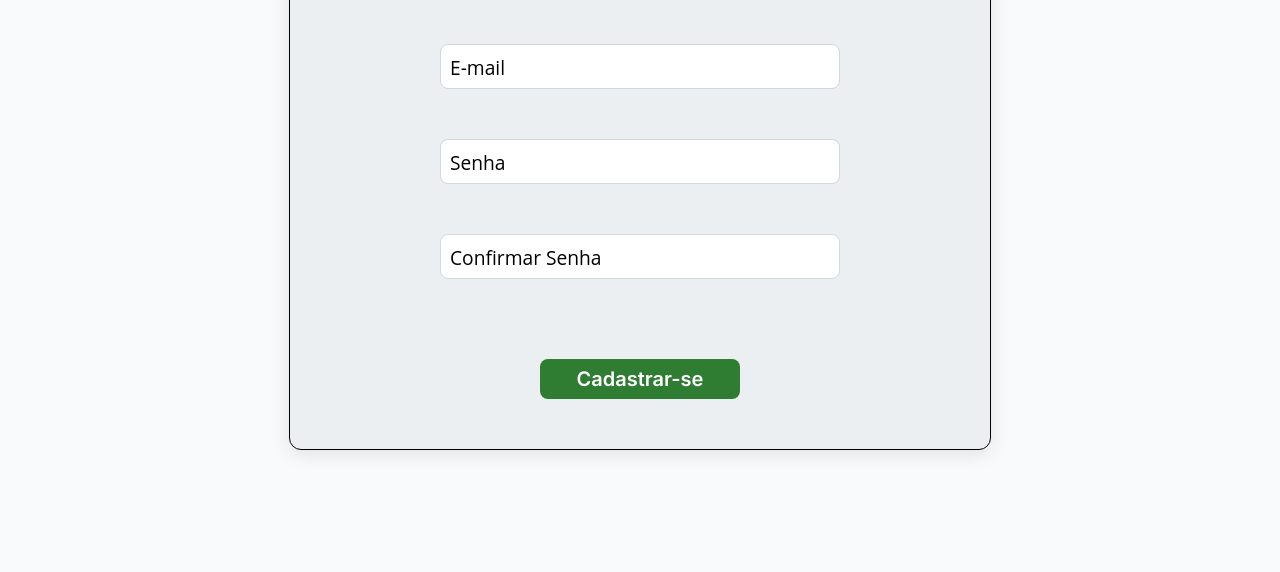
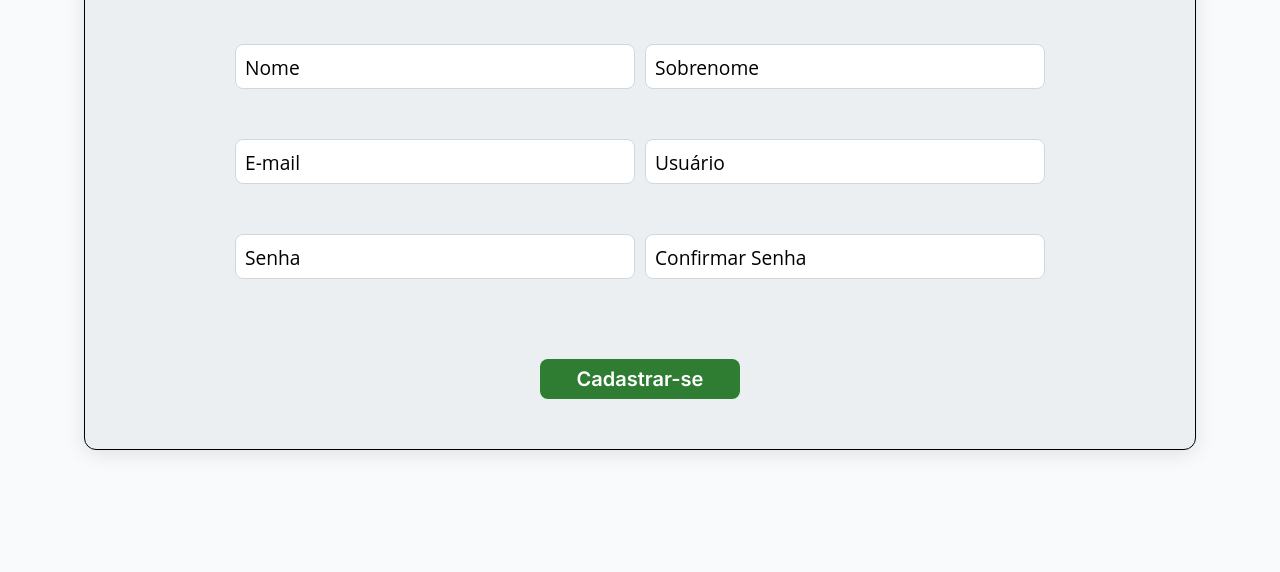
Before and after one commit to Matheus-H-moreira/Finan-as, a website: page public/cadastro_conta/cadastro.html in a window 1280 px wide. Shown: the part 228-800 px from the top of the page. Drawn offline with Linux system fonts and the light colour scheme.

Commit message:
Atualização cadastro

```diff
--- a/public/cadastro_conta/cadastro.html
+++ b/public/cadastro_conta/cadastro.html
@@ -1,21 +1,44 @@
 <!DOCTYPE html>
 <html lang="pt-br">
+
 <head>
     <meta charset="UTF-8">
     <meta name="viewport" content="width=device-width, initial-scale=1.0">
     <title>Cadastro</title>
-    <link href="https://fonts.googleapis.com/css2?family=Inter:wght@400;600&family=Roboto:wght@400;700&display=swap" rel="stylesheet">
+    <link href="https://fonts.googleapis.com/css2?family=Inter:wght@400;600&family=Roboto:wght@400;700&display=swap"
+        rel="stylesheet">
     <link rel="stylesheet" href="style.css">
 </head>
+
 <body>
     <main>
         <h1 id="titulo">Cadastro</h1>
         <div class="inputs">
+            <div class="linha">
+                <div class="input">
+                    <input type="text" name="input nome" id="nome" placeholder="" required>
+                    <label for="nome">Nome</label>
+                </div>
+
+                <div class="input">
+                    <input type="text" name="input sobrenome" id="sobrenome" placeholder="" required>
+                    <label for="sobrenome">Sobrenome</label>
+                </div>
+            </div>
+
+            <div class="linha">
                 <div class="input">
                     <input type="email" name="input email" id="email" placeholder="" required>
                     <label for="email">E-mail</label>
                 </div>
 
+                <div class="input">
+                    <input type="text" name="input nome usuario" id="usuario" placeholder="" required>
+                    <label for="usuario">Usuário</label>
+                </div>
+            </div>
+
+            <div class="linha">
                 <div class="input">
                     <input type="password" name="input senha" id="senha" placeholder="" required>
                     <label for="senha">Senha</label>
@@ -25,13 +48,17 @@
                     <input type="password" name="input confirmar senha" id="confirmarSenha" placeholder="" required>
                     <label for="confirmarSenha">Confirmar Senha</label>
                 </div>
+            </div>
 
             <div class="botao_cadastrar">
-                <button id="botaoCadastro"><h2>Cadastrar-se</h2></button>
+                <button id="botaoCadastro">
+                    <h2>Cadastrar-se</h2>
+                </button>
             </div>
         </div>
     </main>
 
     <script src="app.js"></script>
 </body>
+
 </html>
--- a/public/cadastro_conta/style.css
+++ b/public/cadastro_conta/style.css
@@ -51,6 +51,11 @@ main {
     width: 100%;
     max-width: 400px;
     position: relative;
+}
+
+.linha {
+    display: flex;
+    gap: 10px;
 }
 
 .input label{
```
Lines whose indentation alone changed are shown as unchanged.
